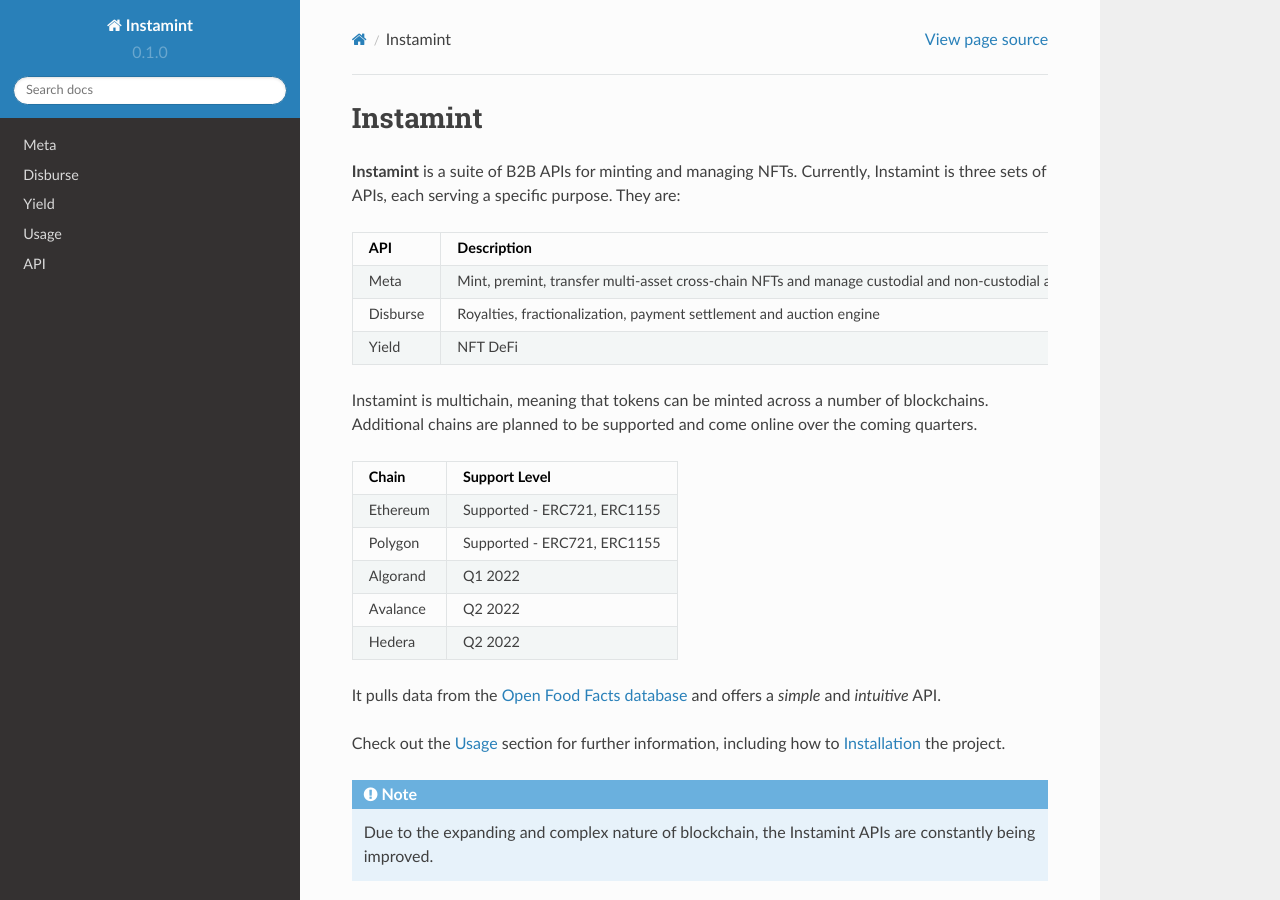
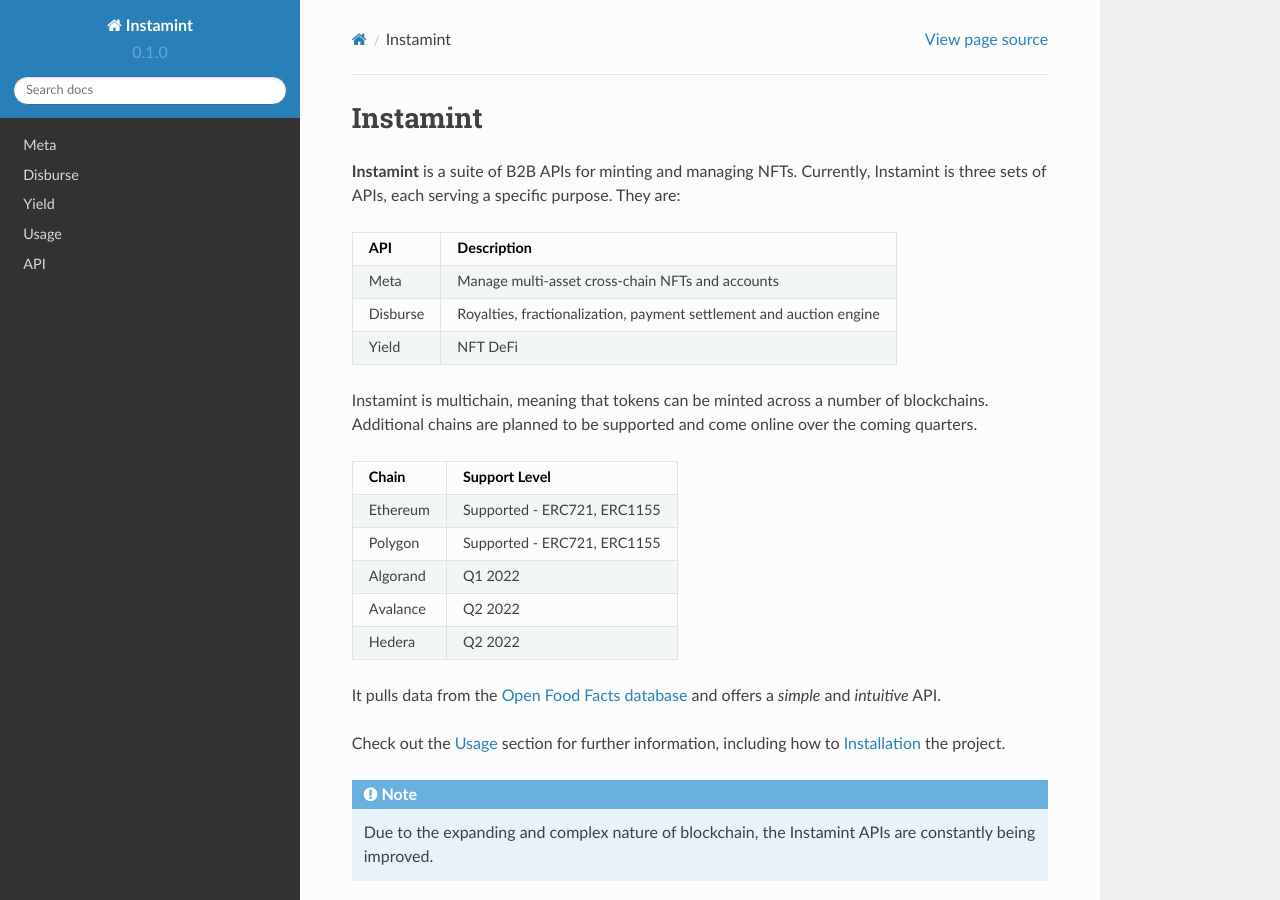
Before and after one commit to instamint/zzz-deprecated-docs, a Sphinx documentation site: the page built from docs/source/index.rst, in a window 1280 px wide and 900 px high. Built offline with Sphinx 7.4.7 and the Read the Docs theme 2.0.0, drawn with Linux system fonts in a browser that asks for light colours.

Commit message:
Update index.rst

```diff
--- a/docs/source/index.rst
+++ b/docs/source/index.rst
@@ -6,8 +6,7 @@
 +-----------+----------------------------------------------------------------------------------------------+
 | API       | Description                                                                                  |
 +===========+==============================================================================================+
-| Meta      | Mint, premint, transfer multi-asset cross-chain NFTs                                         |
-|           | and manage custodial and non-custodial accounts                                              |
+| Meta      | Manage multi-asset cross-chain NFTs and accounts                                             |
 +-----------+----------------------------------------------------------------------------------------------+
 | Disburse  | Royalties, fractionalization, payment settlement and auction engine                          |
 +-----------+----------------------------------------------------------------------------------------------+
```
